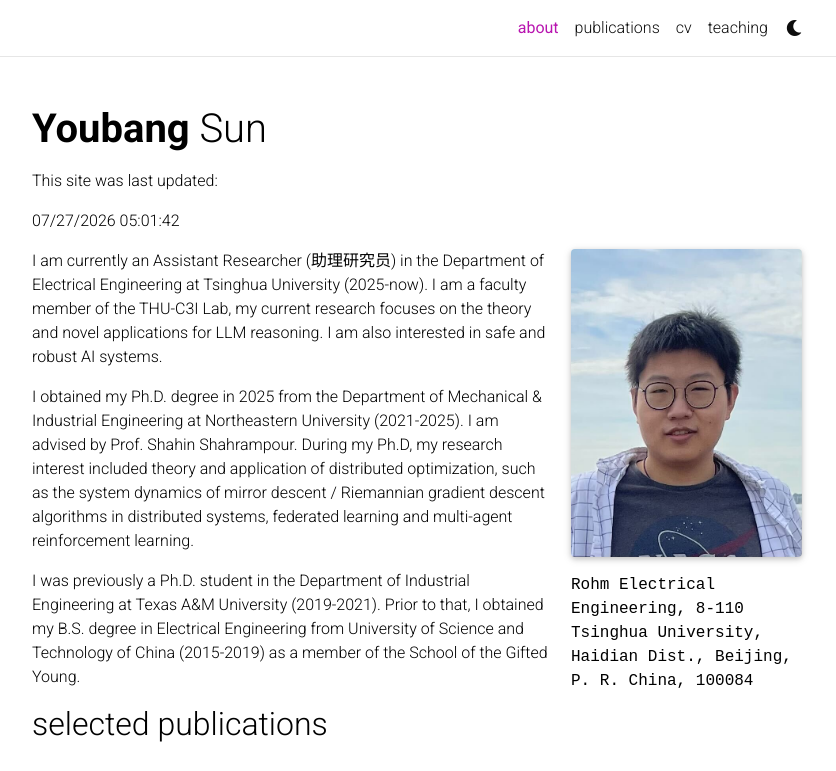
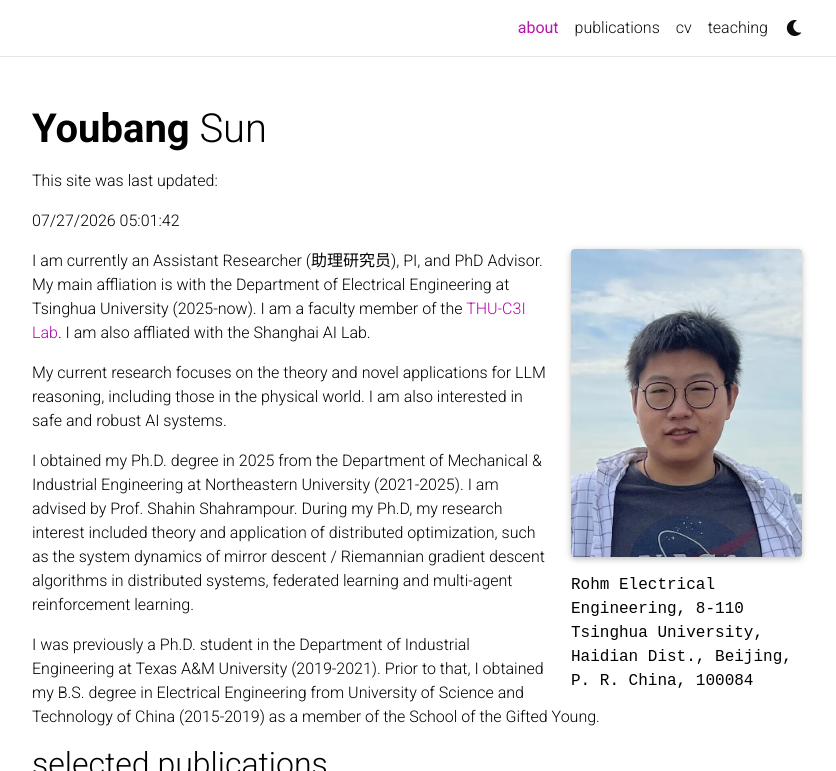
Before and after one commit to sundave1998/sundave1998.github.io, a Jekyll site: the page built from _pages/about.md, in a window 1280 px wide and 1101 px high, cut to the strip 0-771 px from the top of the window. Shown: the whole strip, without its empty margins (223-1059 px from the left). Built offline with Jekyll 4.4.1, drawn with Linux system fonts in a browser that asks for light colours; full-size pictures stand in for the smaller copies a plugin makes; comment, search, counter and statistics services are not loaded; a style sheet for code colours, icons or effects is not loaded.

Commit message:
Update about.md

```diff
--- a/_pages/about.md
+++ b/_pages/about.md
@@ -26,7 +26,9 @@ selected_papers: true # includes a list of papers marked as "selected={true}"
 social: true  # includes social icons at the bottom of the page
 ---
 
-I am currently an Assistant Researcher (助理研究员) in the Department of Electrical Engineering at Tsinghua University (2025-now). I am a faculty member of the THU-C3I Lab, my current research focuses on the theory and novel applications for LLM reasoning. I am also interested in safe and robust AI systems.
+I am currently an Assistant Researcher (助理研究员), PI, and PhD Advisor. My main affliation is with the Department of Electrical Engineering at Tsinghua University (2025-now). I am a faculty member of the [THU-C3I Lab](https://c3i.ee.tsinghua.edu.cn/en/people/). I am also affliated with the Shanghai AI Lab.
+
+My current research focuses on the theory and novel applications for LLM reasoning, including those in the physical world. I am also interested in safe and robust AI systems.
 
 I obtained my Ph.D. degree in 2025 from the Department of Mechanical & Industrial Engineering at Northeastern University (2021-2025). I am advised by Prof. Shahin Shahrampour. During my Ph.D, my research interest included theory and application of distributed optimization, such as the system dynamics of mirror descent / Riemannian gradient descent algorithms in distributed systems, federated learning and multi-agent reinforcement learning.
 
```
